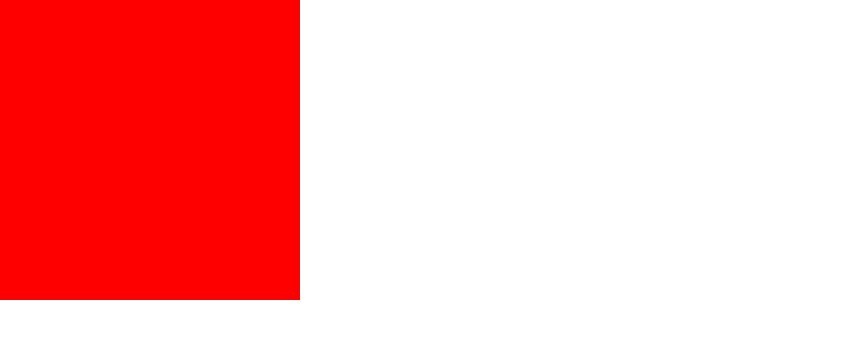
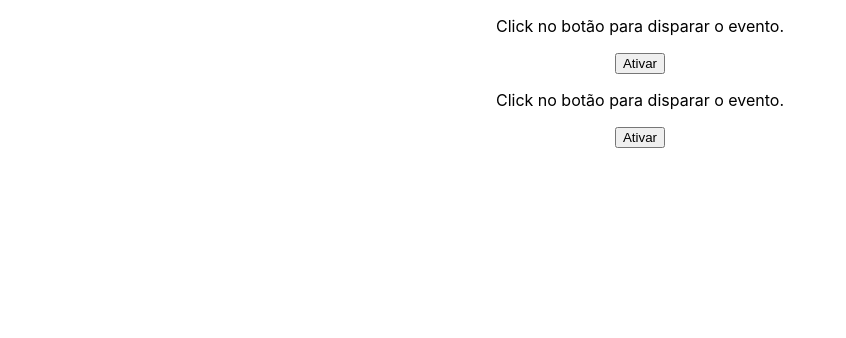
Before and after one commit to viniciusxsousa/react-projeto, a React (Create React App) app in the folder projeto-react/: page / in a window 1280 px wide. Shown: the top 338 px of the page, without its empty margins (0-846 px from the left). Built offline with nearby package versions, Linux system fonts and the light colour scheme.

Commit message:
Add eventos

```diff
--- a/projeto-react/src/App.js
+++ b/projeto-react/src/App.js
@@ -1,10 +1,11 @@
 import './App.css';
-import Quadrado from './components/Quadrado'
+import Evento from './components/Evento';
 
 function App() {
   return (
     <div className="App">
-      <Quadrado></Quadrado>
+      <Evento numero='01'></Evento>
+      <Evento numero='02'></Evento>
     </div>
   );
 }
--- /dev/null
+++ b/projeto-react/src/components/Evento/index.jsx
@@ -0,0 +1,15 @@
+function Evento({numero}){
+
+    function disparar(){
+        alert('Disparouu! ' + numero )
+    }
+
+    return(
+        <div>
+            <p>Click no botão para disparar o evento.</p>
+            <button onClick={disparar} >Ativar</button>
+        </div>
+    )
+}
+
+export default Evento
```
